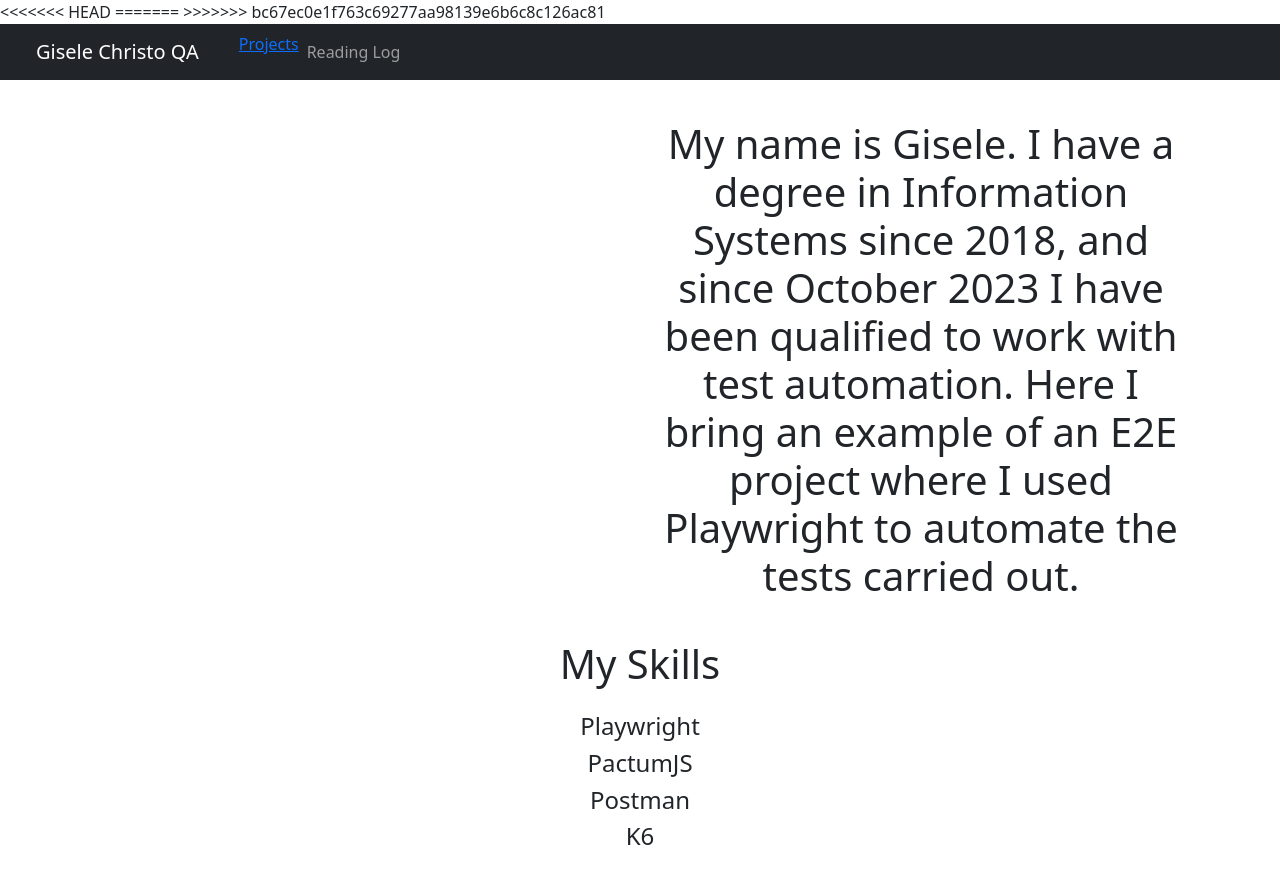
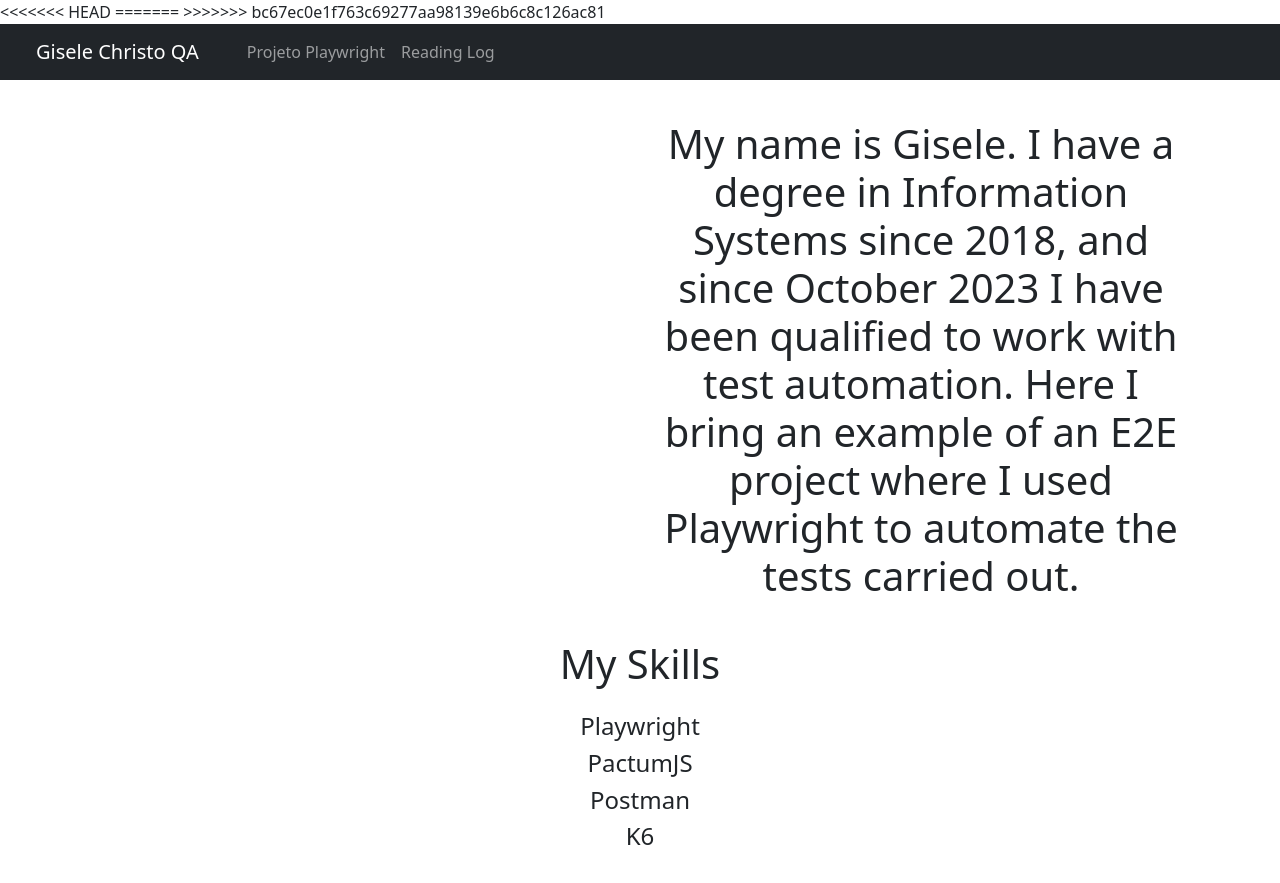
Before and after one commit to Giselesct/Giselesct.github.io, a website: page index.html in a window 1280 px wide. Drawn offline with nearby package versions, Linux system fonts and the light colour scheme.

Commit message:
editando

```diff
--- a/index.html
+++ b/index.html
@@ -31,7 +31,7 @@
                 <div class="collapse navbar-collapse" id="navbarTogglerDemo02">
                     <ul class="navbar-nav me-auto mb-2 mb-lg-0">
                         <li class="nav-item">
-                            <a class="nav-https://github.com/Giselesct/Giselesct.github.io" href="#">Projects</a>
+                            <a class="nav-link" href="https://github.com/Giselesct/Giselesct.github.io">Projeto Playwright</a>
                         </li>
                         <li class="nav-item">
                             <a class="nav-link" href="#">Reading Log</a>
```
